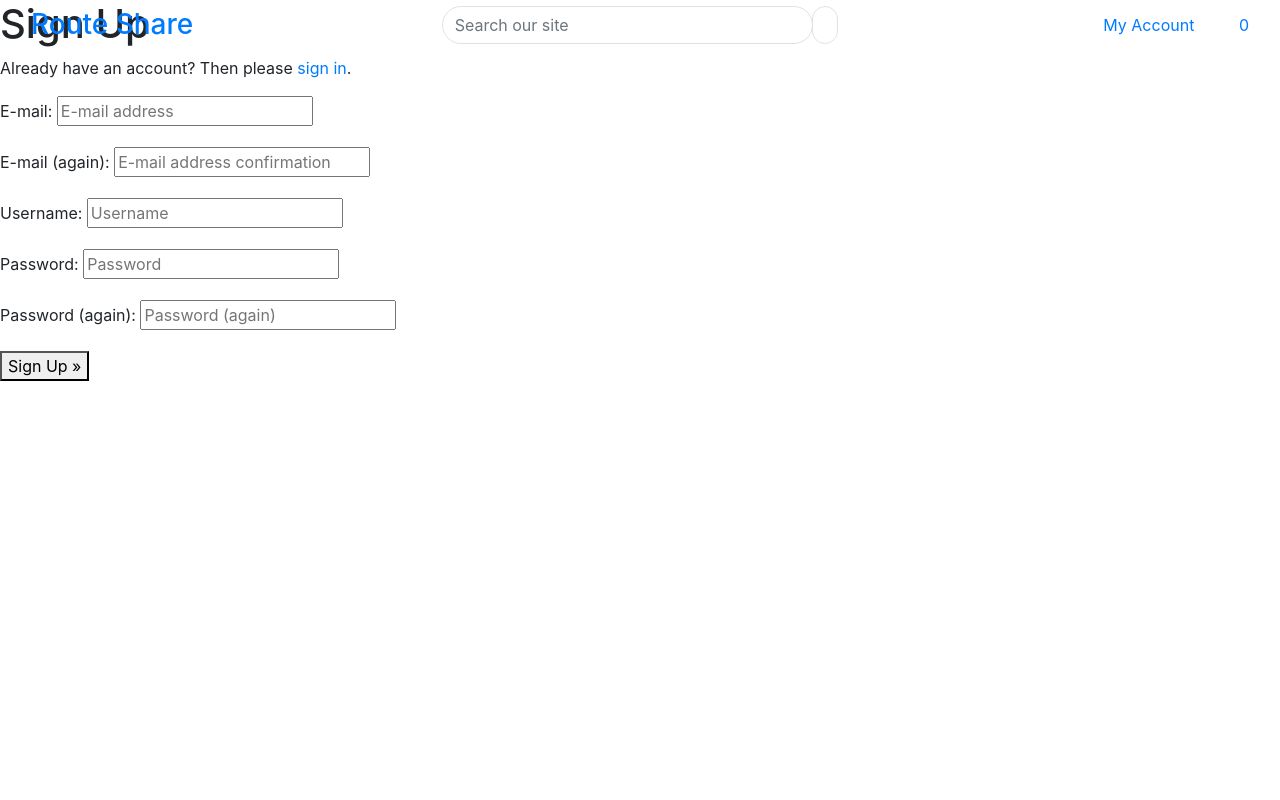
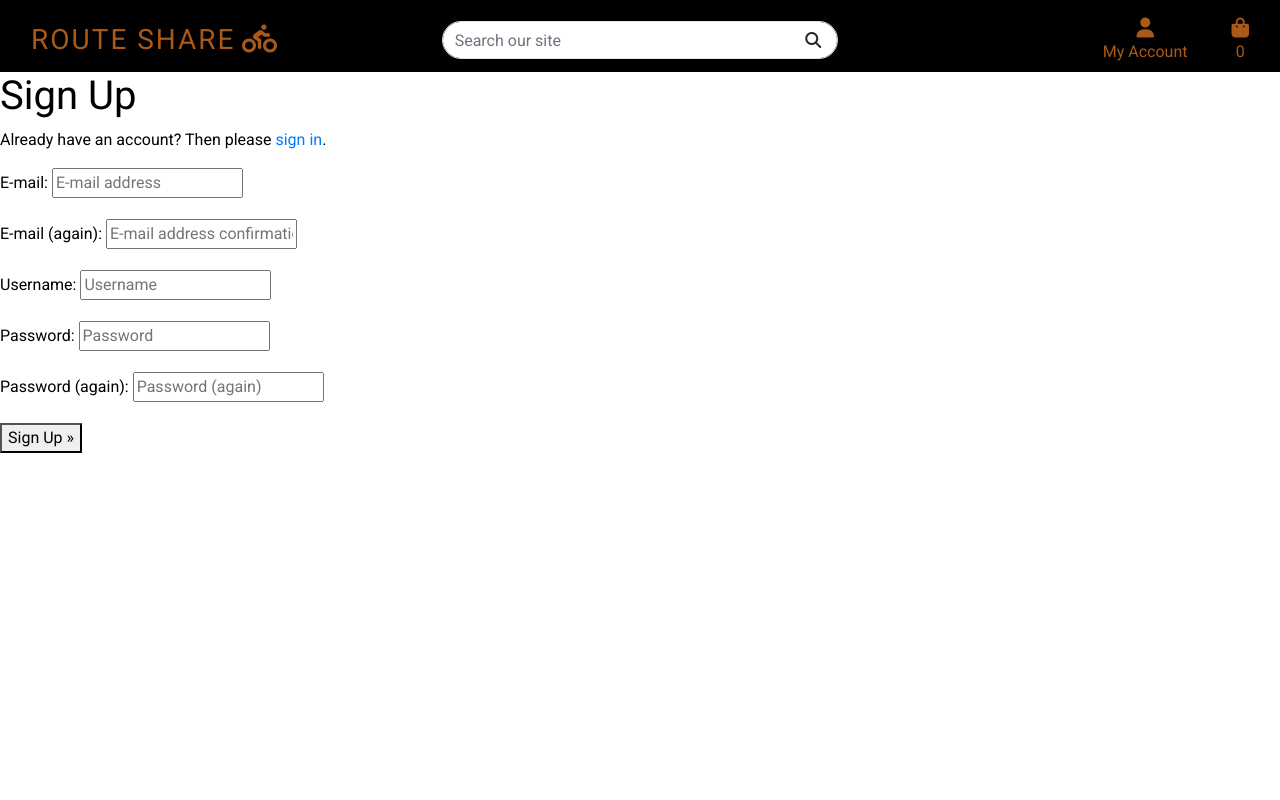
Before and after one commit to Sparkplug84/route_share_MS4, a Django app: page /accounts/signup/ in a window 1280 px wide. Run offline with Django 3.2, Linux system fonts and the light colour scheme; some libraries are stand-ins or nearby versions.

Commit message:
Hooked up CSS file, fontawesome and google fonts and added styles to homepage

```diff
--- a/route_share/settings.py
+++ b/route_share/settings.py
@@ -147,3 +147,7 @@ USE_TZ = True
 # https://docs.djangoproject.com/en/3.1/howto/static-files/
 
 STATIC_URL = '/static/'
+STATICFILES_DIRS = (os.path.join(BASE_DIR, 'static'),)
+
+MEDIA_URL = '/media/'
+MEDIA_ROOT = os.path.join(BASE_DIR, 'media')
--- a/route_share/urls.py
+++ b/route_share/urls.py
@@ -15,9 +15,11 @@ Including another URLconf
 """
 from django.contrib import admin
 from django.urls import path, include
+from django.conf import settings
+from django.conf.urls.static import static
 
 urlpatterns = [
     path('admin/', admin.site.urls),
     path('accounts/', include('allauth.urls')),
     path('', include('home.urls')),
-]
+] + static(settings.MEDIA_URL, document_root=settings.MEDIA_ROOT)
--- /dev/null
+++ b/static/css/base.css
@@ -0,0 +1,112 @@
+html {
+    height: 100%;
+}
+
+body {
+    /* height: calc(100vh - 164px); */
+    color: #000;
+    font-family: 'Roboto';
+    height: 100%;
+}
+
+.homepage-photo1 {
+    background: url('/media/homepage1.jpg') no-repeat center center;
+    background-size: cover;
+    height: 100%;
+}
+
+/* from Bulma */
+.icon {
+    align-items: center;
+    display: inline-flex;
+    justify-content: center;
+    height: 1.5rem;
+    width: 1.5rem;
+}
+
+.search-icon {
+    right: 0;
+    z-index: 1050;
+}
+
+.title-font {
+    letter-spacing: 2px;
+}
+
+.main-logo-link {
+    width: fit-content;
+}
+
+.callout-btn {
+    background-color: rgb(170, 89, 22);
+    color: white;
+    min-width: 260px;
+}
+
+.btn-orange {
+    background-color: rgb(170, 89, 22);
+    color: white;
+}
+
+.btn-outline-orange {
+    background: white;
+    color: rgb(170, 89, 22) !important;
+    border: 1px solid rgb(170, 89, 22);
+}
+
+.btn-outline-orange:hover,
+.btn-outline-orange:active,
+.btn-outline-orange:focus {
+    background: rgb(192, 98, 22);
+    color: white !important;
+}
+
+.callout-btn:hover,
+.callout-btn:active,
+.callout-btn:focus,
+.btn-orange:hover,
+.btn-orange:active,
+.btn-orange:focus {
+    background: rgb(192, 98, 22);
+    color: white;
+}
+
+.text-white {
+    color: #fff !important;
+}
+
+.text-orange {
+    color: rgb(170, 89, 22) !important;
+}
+
+.text-black {
+    color: #000 !important;
+}
+
+.bg-black {
+    background-color: #000 !important;
+}
+
+/* -------------------------------- Media Queries */
+
+/* Slightly larger container on xl screens */
+@media (min-width: 1200px) {
+  .container {
+    max-width: 80%;
+  }
+}
+
+/* fixed top navbar only on medium and up */
+@media (min-width: 992px) {
+    .fixed-top-desktop-only {
+        position: fixed;
+        top: 0;
+        right: 0;
+        left: 0;
+        z-index: 1030;
+    }
+
+    .header-container {
+        padding-top: 164px;
+    }
+}
--- a/templates/base.html
+++ b/templates/base.html
@@ -15,12 +15,15 @@
 
     {% block corecss %}
         <link rel="stylesheet" href="https://stackpath.bootstrapcdn.com/bootstrap/4.5.2/css/bootstrap.min.css" integrity="sha384-JcKb8q3iqJ61gNV9KGb8thSsNjpSL0n8PARn9HuZOnIxN0hoP+VmmDGMN5t9UJ0Z" crossorigin="anonymous">
+        <link rel="stylesheet" href="https://fonts.googleapis.com/css2?family=Roboto:wght@300;400&display=swap">
+        <link rel="stylesheet" href="{% static 'css/base.css' %}">
     {% endblock %}
 
     {% block extra_css %}
     {% endblock %}
 
     {% block corejs %}
+        <script src="https://kit.fontawesome.com/39f577d07d.js" crossorigin="anonymous"></script>
         <script src="https://code.jquery.com/jquery-3.5.1.slim.min.js" integrity="sha384-DfXdz2htPH0lsSSs5nCTpuj/zy4C+OGpamoFVy38MVBnE+IbbVYUew+OrCXaRkfj" crossorigin="anonymous"></script>
         <script src="https://cdn.jsdelivr.net/npm/popper.js@1.16.1/dist/umd/popper.min.js" integrity="sha384-9/reFTGAW83EW2RDu2S0VKaIzap3H66lZH81PoYlFhbGU+6BZp6G7niu735Sk7lN" crossorigin="anonymous"></script>
         <script src="https://stackpath.bootstrapcdn.com/bootstrap/4.5.2/js/bootstrap.min.js" integrity="sha384-B4gt1jrGC7Jh4AgTPSdUtOBvfO8shuf57BaghqFfPlYxofvL8/KUEfYiJOMMV+rV" crossorigin="anonymous"></script>
@@ -32,22 +35,24 @@
     <title>Route Share {% block extra_title %}{% endblock %}</title>
   </head>
   <body>
-    <header class="container-fluid fixed-top">
-        <div class="row">
+    <header class="container-fluid">
+        <div id="topnav" class="row bg-black pt-lg-2 d-none d-lg-flex">
             <div class="col-12 col-lg-4 my-auto py-1 py-lg-0 text-center text-lg-left">
-                <a href="{% url 'home' %}" class="nav-link main-logo-link">
-                    <h3 class="title-font text-orange my-0">Route Share</h3>
-                    <span class="icon">
-                        <i class="fas fa-biking"></i>
-                    </span>
+                <a href="{% url 'home' %}" class="nav-link main-logo-link text-orange">
+                    <h3 class="title-font text-orange text-uppercase my-0">Route Share
+                        <span class="ml-1 icon">
+                            <i class="fas fa-biking"></i>
+                        </span>
+                    </h3>
+
                 </a>
             </div>
             <div class="col-12 col-lg-4 my-auto py-1 py-lg-0">
                 <form method="GET" action="">
-                    <div class="input-group w-100">
+                    <div class="input-group w-100 position-relative">
                         <input class="form-control border border-black rounded-pill" type="text" name="q" placeholder="Search our site">
-                        <div class="input-group-append">
-                            <button class="form-control btn btn-black border border-black rounded-pill" type="submit">
+                        <div class="input-group-append position-absolute search-icon">
+                            <button class=" form-control btn btn-black rounded-pill" type="submit">
                                 <span class="icon">
                                     <i class="fas fa-search"></i>
                                 </span>
@@ -59,7 +64,7 @@
             <div class="col-12 col-lg-4 my-auto py-1 py-lg-0">
                 <ul class="list-inline list-unstyled text-center text-lg-right my-0">
                     <li class="list-inline-item dropdown">
-                        <a class="text-black nav-link" href="#" id="user-options" data-toggle="dropdown" aria-haspopup="true" aria-expanded="false">
+                        <a class="nav-link text-orange" href="#" id="user-options" data-toggle="dropdown" aria-haspopup="true" aria-expanded="false">
                             <div class="text-center">
                                 <div><i class="fas fa-user fa-lg"></i></div>
                                 <p class="my-0">My Account</p>
@@ -79,7 +84,7 @@
                         </div>
                     </li>
                     <li class="list-inline-item">
-                        <a class="nav-link" href="">
+                        <a class="nav-link text-orange" href="">
                             <div class="text-center">
                                 <div><i class="fas fa-shopping-bag fa-lg"></i></div>
                                 <p class="{% if item in basket %}basket-full font-weight-bold{% else %}basket-empty{% endif %} my-0 rounded-pill">
```
Also changed, not shown: home/templates/home/index.html (+14 -12 lines), media/homepage1.jpg (added).
